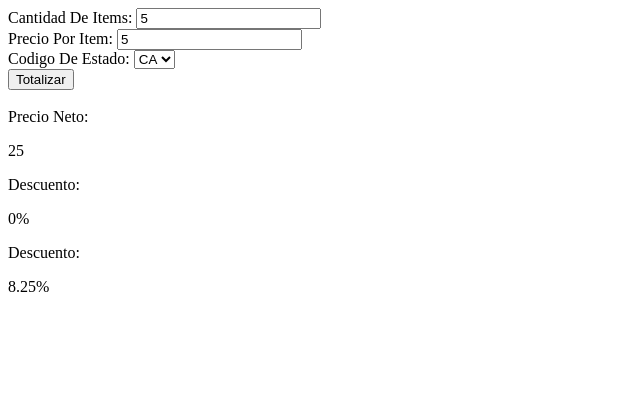
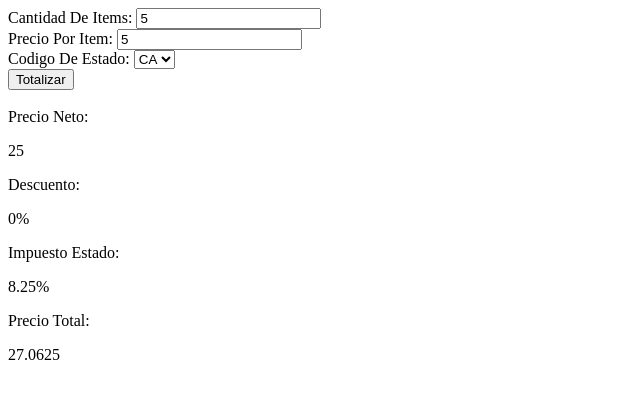
Before and after one commit to DastianRei/venta_totalizador, a website built with Parcel: page index.html in a window 1280 px wide. Both pictures are taken after typing "5", "5" into the empty fields and a click on the input "Totalizar". Shown: the whole page, without its empty margins (0-640 px from the left). Built offline with nearby package versions, Linux system fonts and the light colour scheme.

Commit message:
Calculamos el precio total

```diff
--- a/index.html
+++ b/index.html
@@ -31,8 +31,10 @@
     <div id="precio-neto"></div>
     <label>Descuento: </label>
     <div id="porcentaje-div"></div>
-    <label>Descuento: </label>
+    <label>Impuesto Estado: </label>
     <div id="porcentaje-estado-div"></div>
+    <label>Precio Total: </label>
+    <div id="precio-total"></div>
   </body>
   <script type="module" src="./src/presenter.js"></script>
 </html>
--- a/src/operaciones.js
+++ b/src/operaciones.js
@@ -33,4 +33,10 @@ function CalcularPorcentaje(cantItems, precioItem) {
   }
   return descuento;
 }
-export { PrecioNeto, ImpuestoPorEstado, CalcularPorcentaje };
+function PrecioTotal(cantidadItems, precioItem, estado, impuestos) {
+  const precioNeto = PrecioNeto(cantidadItems, precioItem);
+  const calcularPorcentaje = CalcularPorcentaje(cantidadItems, precioItem)/100;
+  const impuesto = ImpuestoPorEstado(impuestos, estado)/100;
+  return precioNeto + (precioNeto * impuesto) - (precioNeto * calcularPorcentaje);
+}
+export { PrecioNeto, ImpuestoPorEstado, CalcularPorcentaje, PrecioTotal };
--- a/src/presenter.js
+++ b/src/presenter.js
@@ -2,11 +2,13 @@ import {
   PrecioNeto,
   ImpuestoPorEstado,
   CalcularPorcentaje,
+  PrecioTotal,
 } from "./operaciones";
 const cantidadItems = document.querySelector("#cantidad-items");
 const divPrecioNeto = document.querySelector("#precio-neto");
 const divPorcentaje = document.querySelector("#porcentaje-div");
 const divPorcentajeEstado = document.querySelector("#porcentaje-estado-div");
+const divPrecioTotal = document.querySelector("#precio-total");
 const estados = document.querySelector("#estados");
 const precioPorItem = document.querySelector("#precio-por-item");
 const formulario = document.querySelector("#totalizador-form");
@@ -27,8 +29,14 @@ formulario.addEventListener("submit", (event) => {
     "%" +
     "</p>";
   divPorcentajeEstado.innerHTML =
+    "<p>" + ImpuestoPorEstado(impuestos, estados.value) + "%" + "</p>";
+  divPrecioTotal.innerHTML =
     "<p>" +
-    ImpuestoPorEstado(impuestos,estados.value) +
-    "%" +
+    PrecioTotal(
+      cantidadItems.value,
+      precioPorItem.value,
+      estados.value,
+      impuestos
+    ) +
     "</p>";
 });
```
